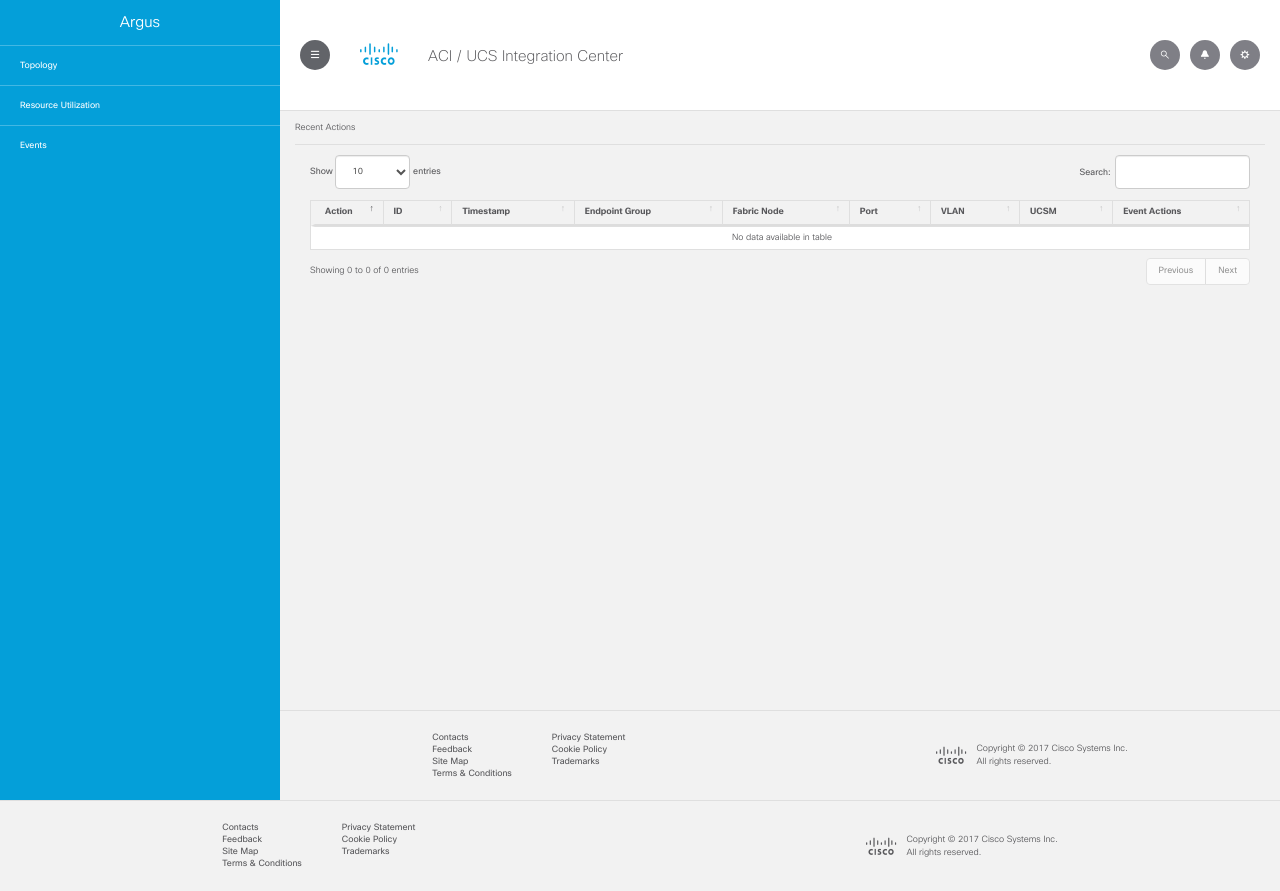
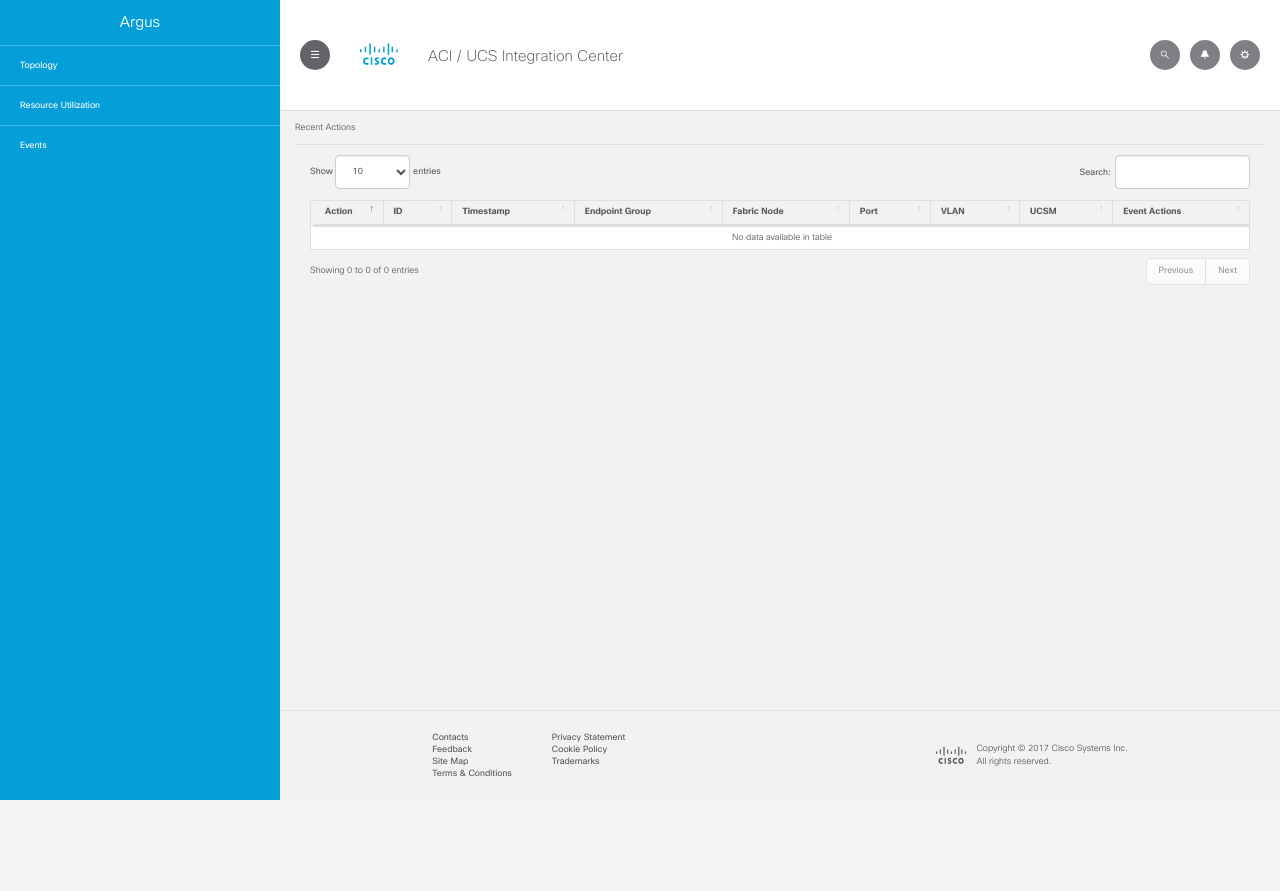
Before and after one commit to opessela/argus, a Flask app: page / in a window 1280 px wide. After the commit the page ends 800 px from the top, so only its background shows below. Run offline with Flask 2, Linux system fonts and the light colour scheme; data that the repository does not hold is empty; parts of the project's set-up code (start-up, migrations or seed data) failed here and were passed over; some libraries are stand-ins or nearby versions.

Commit message:
code cleanup

```diff
--- a/templates/events.html
+++ b/templates/events.html
@@ -24,32 +24,6 @@
                     </table>
                 </div>
             </div>
-            <footer class="footer footer--new">
-                <div class="footer__links">
-                    <ul class="list">
-                        <li><a href="http://www.cisco.com/cisco/web/siteassets/contacts/index.html" target="_blank">Contacts</a></li>
-                        <li><a href="https://secure.opinionlab.com/ccc01/o.asp?id=jBjOhqOJ" target="_blank">Feedback</a></li>
-                        <li><a href="http://www.cisco.com/c/en/us/about/sitemap.html" target="_blank">Site Map</a></li>
-                        <li><a href="http://www.cisco.com/web/siteassets/legal/terms_condition.html" target="_blank">Terms & Conditions</a></li>
-                        <li><a href="http://www.cisco.com/web/siteassets/legal/privacy_full.html" target="_blank">Privacy Statement</a></li>
-                        <li><a href="http://www.cisco.com/web/siteassets/legal/privacy_full.html#cookies" target="_blank">Cookie Policy</a></li>
-                        <li><a href="http://www.cisco.com/web/siteassets/legal/trademark.html" target="_blank">Trademarks</a></li>
-                    </ul>
-                </div>
-                <div class="footer__legal">
-                    <div class="footer__logo">
-                        <a href="http://www.cisco.com" target="_blank">
-                            <span class="icon-cisco"></span>
-                        </a>
-                    </div>
-                    <div class="footer__copyright">
-                        <div>Copyright &copy; 2017 Cisco Systems Inc.</div>
-                        <div>All rights reserved.</div>
-                    </div>
-                </div>
-            </footer>
-        </main>
-    </div>
 
 <script src="../static/js/app.js"></script>
 {% endblock %}
```
Also changed, not shown: templates/resources-ucs.html (+0 -31 lines), views.py (+4 -20 lines).
